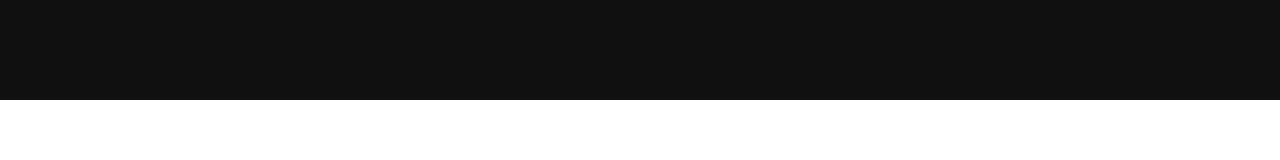
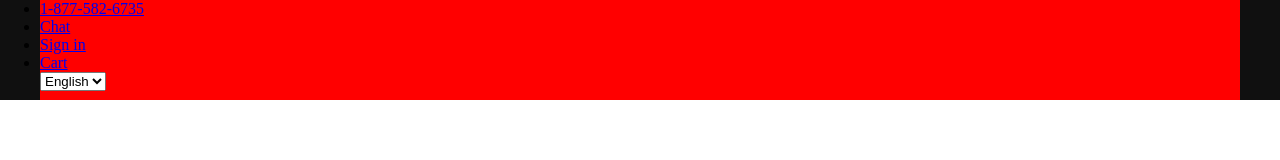
Before and after one commit to mssmln/sass-painter, a website: page index.html in a window 1280 px wide. Drawn offline with Linux system fonts and the light colour scheme.

Commit message:
header top

```diff
--- a/index.html
+++ b/index.html
@@ -4,6 +4,7 @@
   <meta charset="UTF-8">
   <meta name="viewport" content="width=device-width, initial-scale=1.0">
   <meta http-equiv="X-UA-Compatible" content="ie=edge">
+  <link rel="stylesheet" href="https://cdnjs.cloudflare.com/ajax/libs/font-awesome/5.15.2/css/all.min.css" integrity="sha512-HK5fgLBL+xu6dm/Ii3z4xhlSUyZgTT9tuc/hSrtw6uzJOvgRr2a9jyxxT1ely+B+xFAmJKVSTbpM/CuL7qxO8w==" crossorigin="anonymous" />
   <link rel="stylesheet" href="css/style.css">
   <title>sass painter</title>
 </head>
@@ -12,6 +13,36 @@
     <div class="container">
       <header>
         <div class="top">
+          <nav>
+            <ul>
+              <li>
+                <a href="#">
+                  1-877-582-6735
+                </a>
+              </li>
+              <li>
+                <a href="#">
+                  Chat
+                </a>
+              </li>
+              <li>
+                <a href="#">
+                  Sign in
+                </a>
+              </li>
+              <li>
+                <a href="#">
+                  Cart
+                </a>
+              </li>
+            </ul>
+            <select class="" >
+              <option value="english">
+                English
+              </option>
+            </select>
+          </nav>
+
 
         </div>
         <div class="bottom">
--- a/src/partials/_header.scss
+++ b/src/partials/_header.scss
@@ -6,13 +6,19 @@ header{
   height: $h_100px;
 
   .top,.bottom{
-    background-color: $col_bla;
+    // background-color: $col_bla;
+    background-color: red;
   }
   .top{
     height: calc(#{$h_100px} - #{$h-50px} - 5px);
+
+    nav{
+      @include flex(flex-end);
+    }
   }
   .bottom{
     height: calc(#{$h_100px} - #{$h_50px} + 5px);
+
   }
 
 }
--- a/src/partials/_mixins.scss
+++ b/src/partials/_mixins.scss
@@ -4,6 +4,13 @@
     margin: 0 auto;
     background-color: red;
   }
+}
+
+@mixin flex($direction:row,$justify,$align:center){
+  display: flex;
+  flex-direction: $direction;
+  justify-content: $justify;
+  align-items: $align;
 }
 
 
```
Also changed, not shown: js/script.js (+8 -144 lines), css/style.css.
